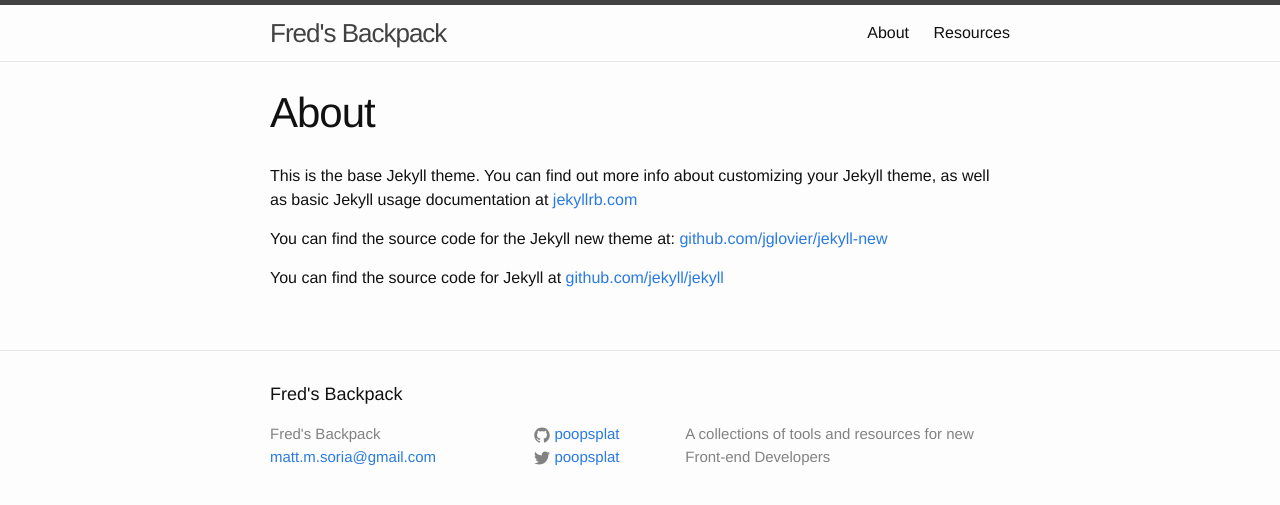
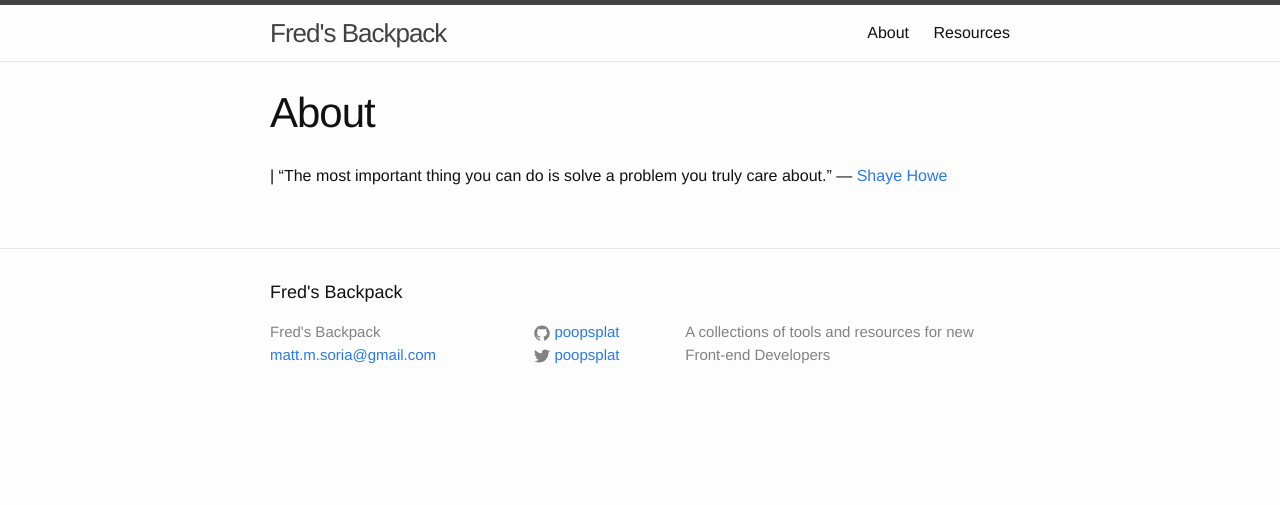
Before and after one commit to programmicon/fredsbackpack, a Jekyll site: the page built from about.md, in a window 1280 px wide. Shown: the top 505 px of the page. Built offline with Jekyll 4.4.1, drawn with Linux system fonts in a browser that asks for light colours.

Commit message:
Adding a quote from Shaye Howe to the about page

```diff
--- a/about.md
+++ b/about.md
@@ -4,8 +4,5 @@ title: About
 permalink: /about/
 ---
 
-This is the base Jekyll theme. You can find out more info about customizing your Jekyll theme, as well as basic Jekyll usage documentation at [jekyllrb.com](http://jekyllrb.com/)
-
-You can find the source code for the Jekyll new theme at: [github.com/jglovier/jekyll-new](https://github.com/jglovier/jekyll-new)
-
-You can find the source code for Jekyll at [github.com/jekyll/jekyll](https://github.com/jekyll/jekyll)
+| “The most important thing you can do is solve a problem you truly care about.”
+— [Shaye Howe](http://campfires.io/interview-with-shay-howe/)
```
